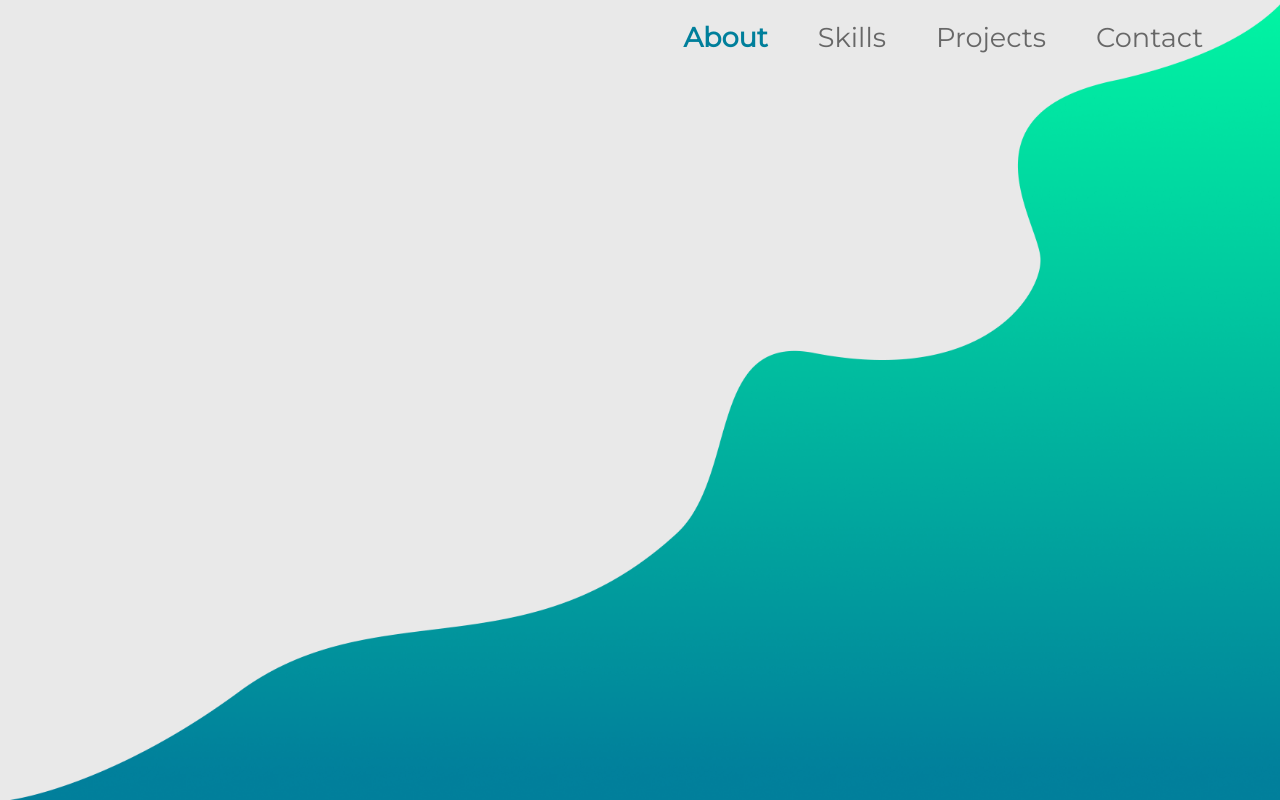
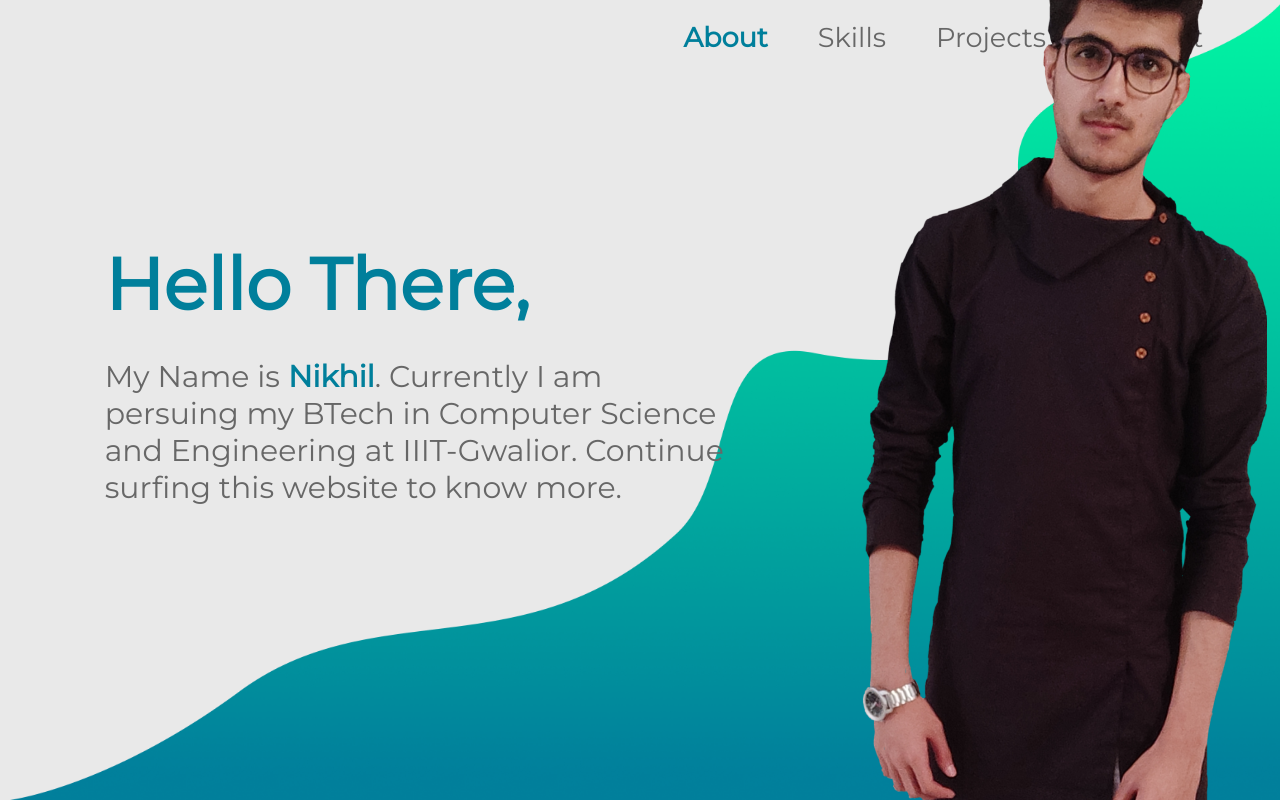
Before and after one commit to TheNinza/Awesome-Portfolio, a React (Create React App) app: page / in a window 1280 px wide. Built offline with nearby package versions, Linux system fonts and the light colour scheme.

Commit message:
created about page section initial

```diff
--- a/src/App.jsx
+++ b/src/App.jsx
@@ -1,11 +1,11 @@
 import React, { lazy, Suspense } from "react";
 import { Route, Switch } from "react-router-dom";
 import Header from "./components/header/header.component";
-import Skills from "./pages/skills/skills";
-import Projects from "./pages/projects/projects";
-import Contact from "./pages/contact/contact";
 
 const About = lazy(() => import("./pages/about/about"));
+const Skills = lazy(() => import("./pages/skills/skills"));
+const Projects = lazy(() => import("./pages/projects/projects"));
+const Contact = lazy(() => import("./pages/contact/contact"));
 const App = () => {
   return (
     <div className="App">
--- a/src/pages/about/about.jsx
+++ b/src/pages/about/about.jsx
@@ -2,11 +2,27 @@ import React from "react";
 import "./about.styles.scss";
 
 import AboutBackground from "../../assets/about-wave.png";
+import PersonImage from "../../assets/myImage.png";
 
 const About = () => {
   return (
     <div className="about-container">
       <img className="about-bg-image" src={AboutBackground} alt="background" />
+      <div className="about-content">
+        <div className="text-field">
+          <div className="text">
+            <h1 className="heading">Hello There,</h1>
+            <p className="description">
+              My Name is <span className="name">Nikhil</span>. Currently I am
+              persuing my BTech in Computer Science and Engineering at
+              IIIT-Gwalior. Continue surfing this website to know more.
+            </p>
+          </div>
+        </div>
+        <div className="photo-container">
+          <img className="photo" src={PersonImage} alt="Me" />
+        </div>
+      </div>
     </div>
   );
 };
--- a/src/pages/about/about.styles.scss
+++ b/src/pages/about/about.styles.scss
@@ -2,11 +2,53 @@
   height: 100vh;
   width: 100vw;
   position: relative;
-  z-index: -1;
   .about-bg-image {
     position: absolute;
     bottom: 0;
     width: 100%;
     height: 100%;
+    z-index: -1;
+  }
+
+  .about-content {
+    height: 100%;
+    width: 100%;
+    display: flex;
+    align-items: center;
+    .text-field,
+    .photo-container {
+      flex: 1;
+      height: 100%;
+      position: relative;
+    }
+
+    .text {
+      position: absolute;
+      top: 30%;
+      margin-left: 16.35%;
+
+      .heading {
+        font-size: 72px;
+        font-weight: bold;
+        color: #007f9b;
+      }
+      .description {
+        width: 638px;
+        font-size: 30px;
+        margin-top: 30px;
+        color: #676767;
+        .name {
+          font-weight: bold;
+          color: #007f9b;
+        }
+      }
+    }
+
+    .photo {
+      position: absolute;
+      bottom: 0;
+      transform: translateX(134px);
+      background-size: cover;
+    }
   }
 }
```
Also changed, not shown: src/assets/myImage.png (added).
